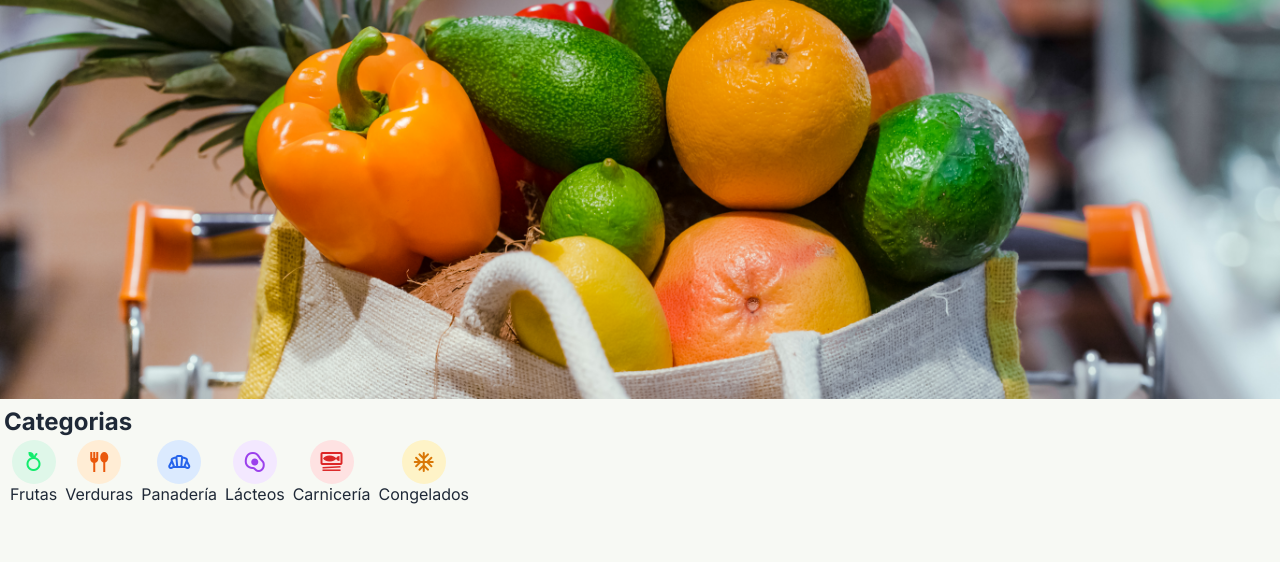
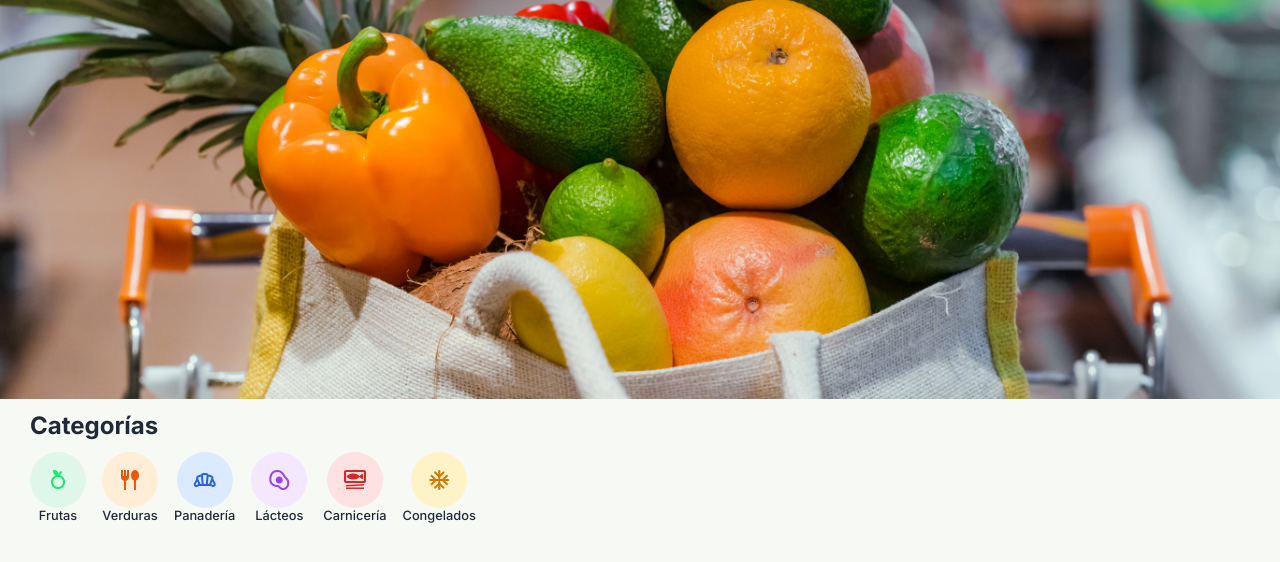
Before and after one commit to Ramerlinj/supermercado-py, a Flask app: page / in a window 1280 px wide. Shown: the part 82-644 px from the top of the page. Run offline with Flask 3, Linux system fonts and the light colour scheme; parts of the project's set-up code (start-up, migrations or seed data) failed here and were passed over; some web fonts are replaced.

Commit message:
style: update CSS styles for category layout and improve text formatting in hero component

```diff
--- a/src/static/css/home/style.css
+++ b/src/static/css/home/style.css
@@ -15,14 +15,15 @@
     object-fit: cover;
 }
 
+
 .category > span{
     font-size: 2rem;
 }
 
 .category-wrapper{
     display: flex;
-    gap: 8px;
-    margin: 0 10px;
+    gap: 16px;
+    margin: 4px 30px;
 }
 
 .sub_category{
@@ -32,20 +33,25 @@
 }
 
 .category_text{
-   margin: 4px;
+   margin: 8px 30px;
 }
 
 .circle_category{
     border-radius: 100%;
-    width: 44px;
-    height: 44px;
-    padding: 0 2px;
+    width: 56px;
+    height: 56px;
+    padding: 0 4px;
     display: flex;
     justify-content: center;
     align-items: center;
     flex-direction: row;
     background-color: #DFF7E9;
     color: #13EC6D;
+}
+
+.sub_category > span{
+    font-size: 0.8rem;
+    font-weight: 500;
 }
 
 
--- a/src/templates/main/_components/hero.html
+++ b/src/templates/main/_components/hero.html
@@ -6,7 +6,7 @@
     />
   </div>
   <div class="category_text">
-    <h2>Categorias</h2>
+    <h2>Categorías</h2>
   </div>
   <div class="category-wrapper">
 
```
